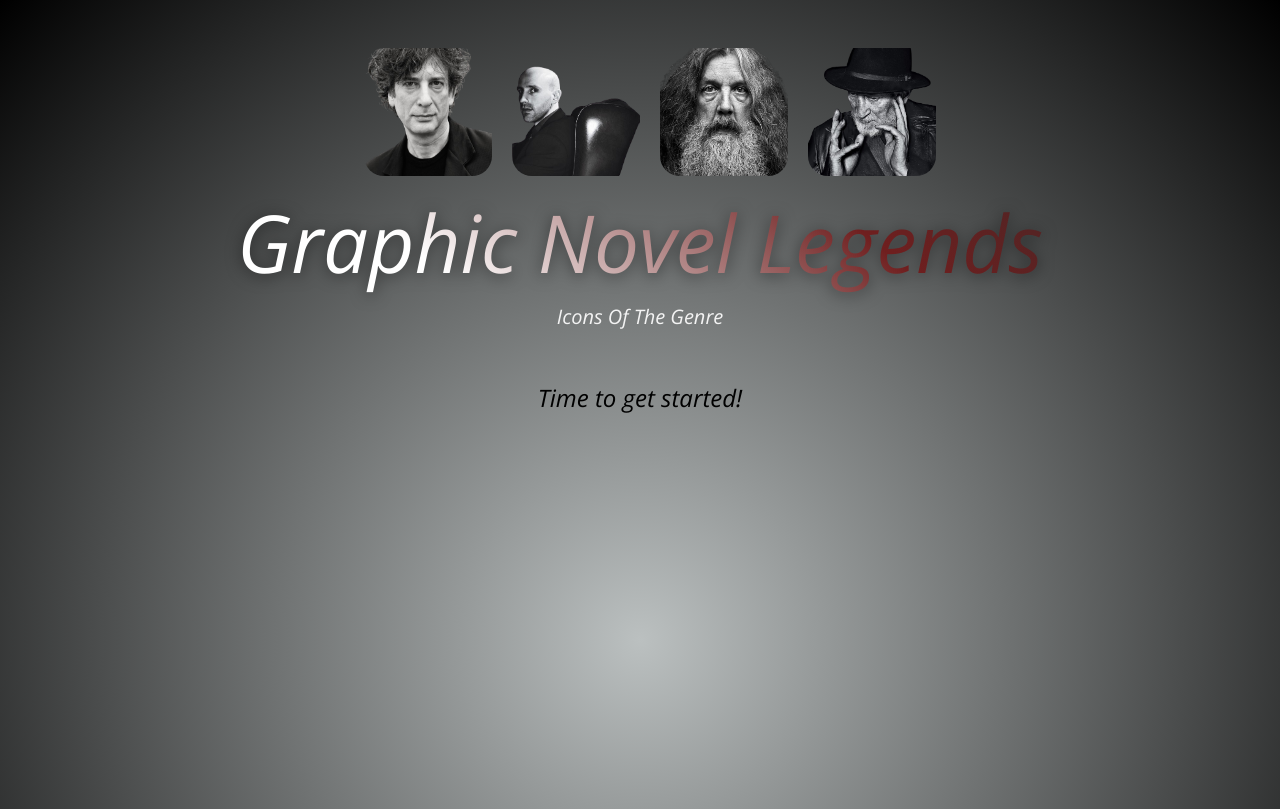
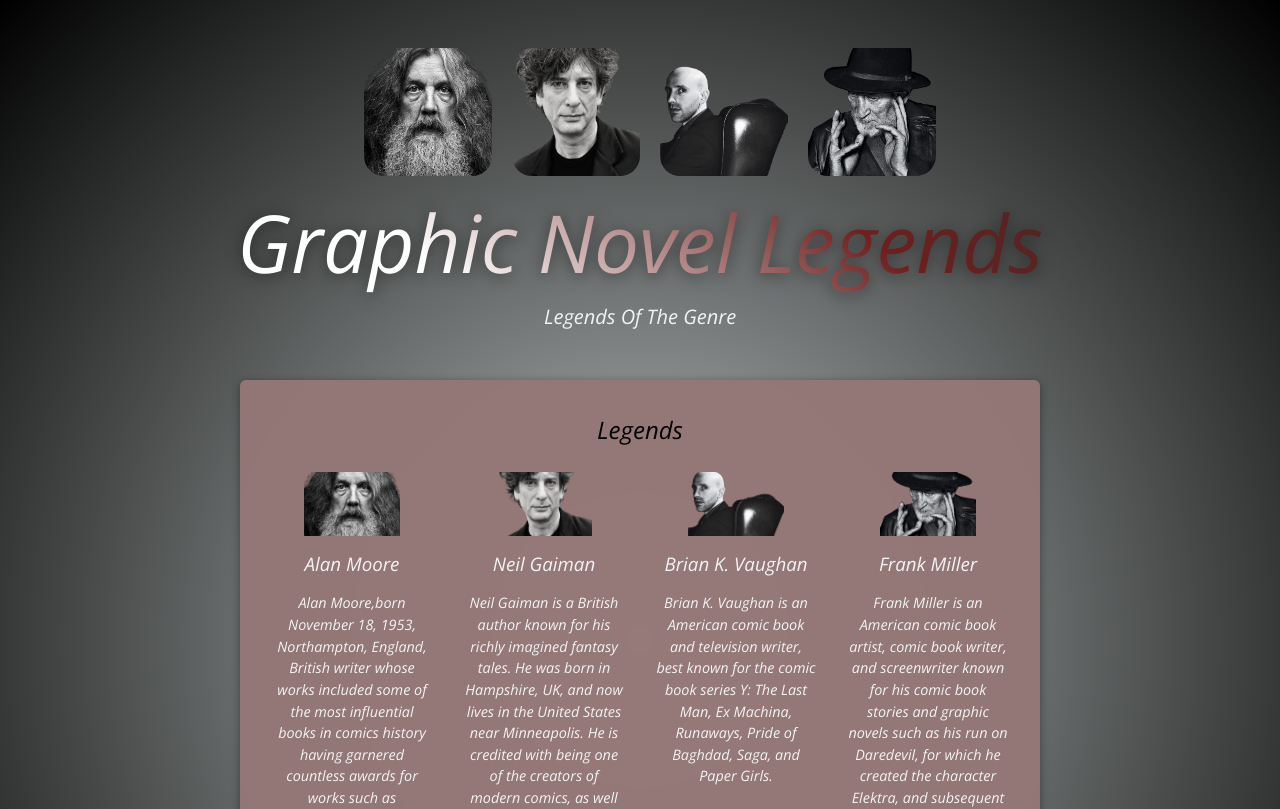
Before and after one commit to Ebenmars/Graphic-Novel-Legends, a React (Vite) app: page / in a window 1280 px wide. Shown: the top 809 px of the page. Built offline with nearby package versions, Linux system fonts and the light colour scheme; a web font is replaced by a local one.

Commit message:
Added Storage Unit For Bios

```diff
--- a/src/App.jsx
+++ b/src/App.jsx
@@ -1,22 +1,21 @@
 
-import alan from "./assets/alan.png";
-import neil from "./assets/Neil.png";
-import brian from "./assets/brian.png";
-import frank from "./assets/frank.png";
+import { BIOS } from "./data.js";
 
-const subtext = ["Legends","Icons","Innovators","Revolutionaries"];
+const subtext = ["Legends", "Icons", "Innovators", "Revolutionaries"];
 
-function getRandomWord(){
+function getRandomWord() {
   return Math.floor(Math.random() * subtext.length);
 }
 
+const words = subtext[getRandomWord()];
+
 function Header() {
-  const words = subtext[getRandomWord()];
-  return ( <header>
-    <img src={neil} alt="Neil Gaiman" />
-    <img src={brian}  alt="Brian K. Vaughan" />
-    <img src={alan}  alt="Alan Moore" />
-    <img src={frank}  alt="Frank Miller" />
+
+  return (<header>
+    <img src={BIOS[0].image} alt="Alan Moore" />
+    <img src={BIOS[1].image} alt="Neil Gaiman" />
+    <img src={BIOS[2].image} alt="Brian K. Vaughan" />
+    <img src={BIOS[3].image} alt="Frank Miller" />
     <h1>Graphic Novel Legends</h1>
     <p>
       {words} Of The Genre
@@ -25,16 +24,45 @@ function Header() {
   );
 }
 
-// function CoreConcept(){
-
-// }
+function Bios(props) {
+  return (
+    <li>
+      <img src={props.image} alt={props.title} />
+      <h3>{props.title}</h3>
+      <p>{props.description}</p>
+    </li>
+  );
+}
 
 function App() {
   return (
     <div>
       <Header></Header>
       <main>
-        <h2>Time to get started!</h2>
+        <section id="bios">
+          <h2>{words}</h2>
+          <ul>
+            <Bios title={BIOS[0].title}
+              description={BIOS[0].description}
+              image={BIOS[0].image}
+            ></Bios>
+            <Bios
+              title={BIOS[1].title}
+              description={BIOS[1].description}
+              image={BIOS[1].image}
+            ></Bios>
+            <Bios
+              title={BIOS[2].title}
+              description={BIOS[2].description}
+              image={BIOS[2].image}
+            ></Bios>
+            <Bios
+              title={BIOS[3].title}
+              description={BIOS[3].description}
+              image={BIOS[3].image}
+            ></Bios>
+          </ul>
+        </section>
       </main>
     </div>
   );
--- /dev/null
+++ b/src/data.js
@@ -0,0 +1,33 @@
+
+import alan from "./assets/alan.png";
+import neil from "./assets/Neil.png";
+import brian from "./assets/brian.png";
+import frank from "./assets/frank.png";
+
+
+export const BIOS = [
+  {
+    image: alan,
+    title: 'Alan Moore',
+    description:
+      'Alan Moore,born November 18, 1953, Northampton, England, British writer whose works included some of the most influential books in comics history having garnered countless awards for works such as WATCHMEN, V FOR VENDETTA, SWAMP THING and MIRACLEMAN.',
+  },
+  {
+    image: neil,
+    title: 'Neil Gaiman',
+    description:
+      'Neil Gaiman is a British author known for his richly imagined fantasy tales. He was born in Hampshire, UK, and now lives in the United States near Minneapolis. He is credited with being one of the creators of modern comics, as well as an author whose work crosses genres and reaches audiences of all ages',
+  },
+  {
+    image: brian,
+    title: 'Brian K. Vaughan',
+    description:
+      'Brian K. Vaughan is an American comic book and television writer, best known for the comic book series Y: The Last Man, Ex Machina, Runaways, Pride of Baghdad, Saga, and Paper Girls.',
+  },
+  {
+    image: frank,
+    title: 'Frank Miller',
+    description:
+      'Frank Miller is an American comic book artist, comic book writer, and screenwriter known for his comic book stories and graphic novels such as his run on Daredevil, for which he created the character Elektra, and subsequent Daredevil: Born Again, The Dark Knight Returns, Batman: Year One, Sin City, and 30056.',
+  },
+];
--- a/src/index.css
+++ b/src/index.css
@@ -58,10 +58,10 @@ main {
   margin: auto;
 }
 
-#core-concepts {
+#bios {
   padding: 2rem;
   border-radius: 6px;
-  background-color: #140524;
+  background-color: rgba(149, 119, 119, 0.965);
   box-shadow: 0 2px 8px rgba(0, 0, 0, 0.4);
 }
 
@@ -72,7 +72,7 @@ main h2 {
   color: #000000;
 }
 
-#core-concepts ul {
+#bios ul {
   list-style: none;
   padding: 0;
   margin: 0;
@@ -82,22 +82,22 @@ main h2 {
   justify-content: center;
 }
 
-#core-concepts li {
+#bios li {
   width: 10rem;
   text-align: center;
 }
 
-#core-concepts li img {
+#bios li img {
   height: 4rem;
   width: 6rem;
   object-fit: cover;
 }
 
-#core-concepts li h3 {
+#bios li h3 {
   margin: 0.5rem 0;
 }
 
-#core-concepts li p {
+#bios li p {
   font-size: 0.9rem;
 }
 
```
